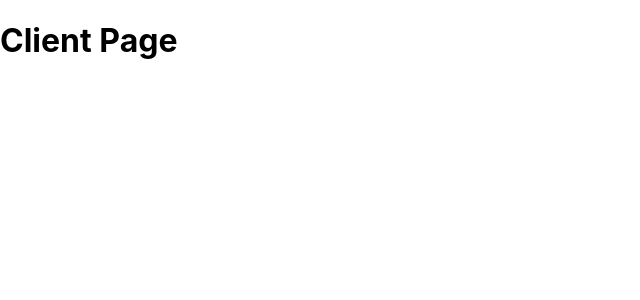
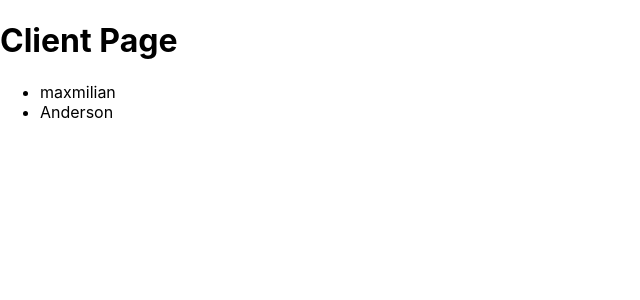
Before and after one commit to andersonzeroone/introduceNextJs, a Next.js app: page /clients in a window 1280 px wide. Shown: the top 300 px of the page, without its empty margins (0-640 px from the left). Built offline with nearby package versions, Linux system fonts and the light colour scheme.

Commit message:
navigation to dynamic route

```diff
--- a/pages/clients/index.js
+++ b/pages/clients/index.js
@@ -1,7 +1,24 @@
+import Link from "next/link";
+
 function ClientPage() {
+
+  const clients = [
+    { id: 'max', name: "maxmilian" },
+    { id: 'ander', name: "Anderson" }
+
+  ]
   return (
     <div>
       <h1>Client Page </h1>
+
+      <ul>
+        {clients.map((client) => (
+          <li key={client.id}>
+            <Link href={`/clients/${client.id}`}>{client.name}</Link>
+          </li>
+        ))}
+
+      </ul>
     </div>
   )
 }
```
